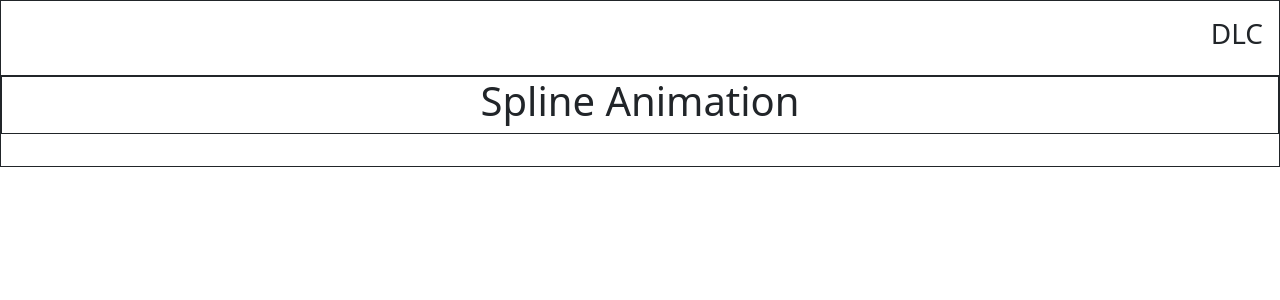
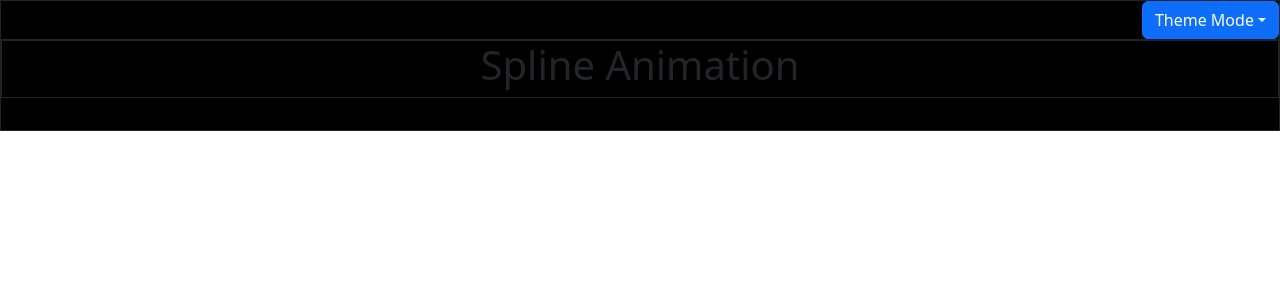
Before and after one commit to leonarddeutgen/Digital-Love-Club, a React (Vite) app: page / in a window 1280 px wide. Shown: the top 300 px of the page. Built offline with nearby package versions, Linux system fonts and the light colour scheme; no server answers.

Commit message:
:boom: Added theme Mode!

```diff
--- a/src/Pages/Layout.tsx
+++ b/src/Pages/Layout.tsx
@@ -1,13 +1,28 @@
 import { Outlet } from "react-router-dom";
 import { Navbar } from "../components/Navbar";
+import { useState } from "react";
+import { ITheme, ThemeContext, themes } from "../context/ThemeContext";
 
 export const Layout = () => {
+  const [theme, setTheme] = useState<ITheme>(themes.dark);
+
+  const toogleTheme = () => {
+    setTheme(theme.name === themes.dark.name ? themes.light : themes.dark);
+  };
+
   return (
     <>
-      <main className="appContainer">
-        <Navbar></Navbar>
-        <Outlet></Outlet>
-      </main>
+      <ThemeContext.Provider value={theme}>
+        <main
+          className="appContainer"
+          style={{
+            backgroundColor: theme.background,
+          }}
+        >
+          <Navbar toggleTheme={toogleTheme}></Navbar>
+          <Outlet></Outlet>
+        </main>
+      </ThemeContext.Provider>
     </>
   );
 };
--- a/src/components/Navbar.tsx
+++ b/src/components/Navbar.tsx
@@ -1,13 +1,24 @@
 import { useNavigate } from "react-router-dom";
+import Dropdown from "react-bootstrap/Dropdown";
+import DropdownButton from "react-bootstrap/DropdownButton";
 
-export const Navbar = () => {
+interface NavigationProps {
+  toggleTheme: () => void;
+}
+
+export const Navbar = ({ toggleTheme }: NavigationProps) => {
   const navigate = useNavigate();
   return (
     <>
       <section className="navBarContainer">
-        <h3 className="navBarContainer--btn" onClick={() => navigate("/")}>
-          DLC
-        </h3>
+        <DropdownButton id="dropdown-basic-button" title="Theme Mode">
+          <Dropdown.Item href="#/action-1" onClick={() => toggleTheme()}>
+            Light Mode
+          </Dropdown.Item>
+          <Dropdown.Item href="#/action-2" onClick={() => toggleTheme()}>
+            Dark Mode
+          </Dropdown.Item>
+        </DropdownButton>
 
         {/* <div className="menu">
           <ul className="menu--list">
--- /dev/null
+++ b/src/context/ThemeContext.ts
@@ -0,0 +1,27 @@
+import { createContext } from "react";
+
+export interface ITheme {
+  name: string;
+  background: string;
+  color: string;
+}
+
+interface IThemes {
+  dark: ITheme;
+  light: ITheme;
+}
+
+export const themes: IThemes = {
+  dark: {
+    name: "Dark",
+    background: "black",
+    color: "whitesmoke",
+  },
+  light: {
+    name: "Light",
+    background: "whitesmoke",
+    color: "black",
+  },
+};
+
+export const ThemeContext = createContext<ITheme>(themes.light);
--- a/src/sass/_navbar.scss
+++ b/src/sass/_navbar.scss
@@ -2,7 +2,7 @@
 @use "reset";
 
 .navBarContainer {
-  height: 5%;
+  height: 10%;
   width: 100%;
   display: flex;
   justify-content: end;
```
